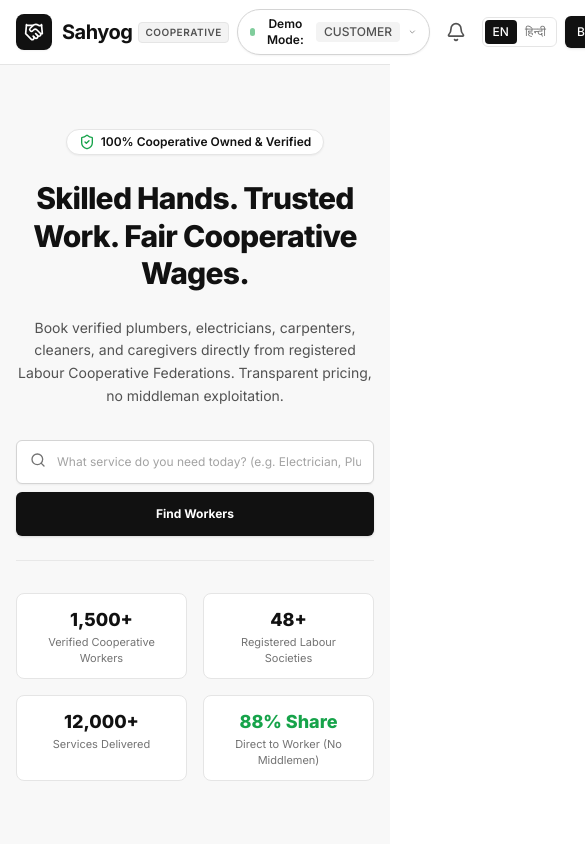
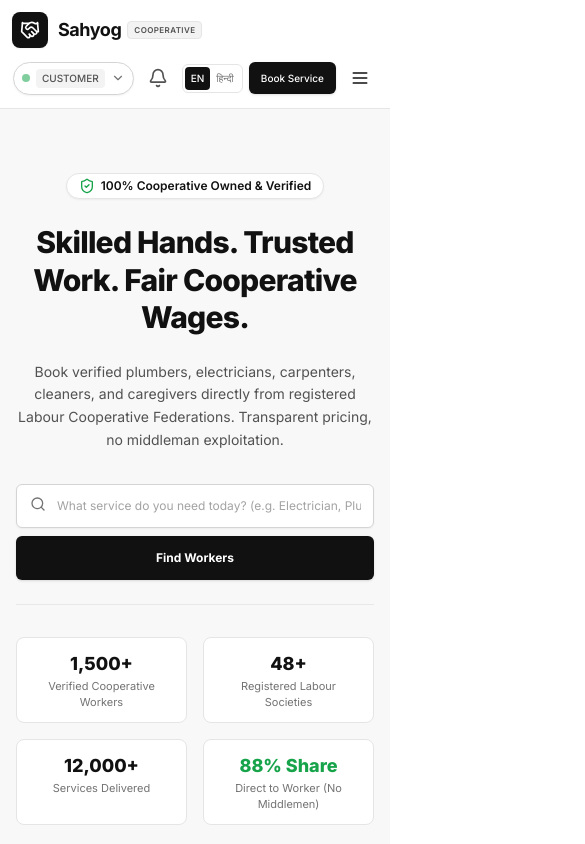
Before and after one commit to sagnikdevelops/Sahyog, a Next.js app: page / in a window 390 px wide. Shown: the top 844 px of the page, 585 px wide, since content can reach past the window. Built offline with nearby package versions, Linux system fonts and the light colour scheme.

Commit message:
Made it responsive

```diff
--- a/src/app/globals.css
+++ b/src/app/globals.css
@@ -34,6 +34,30 @@
     @apply bg-white text-sahyog-text font-sans antialiased;
     background-color: #FFFFFF;
     color: #171717;
+    overflow-x: hidden;
+  }
+
+  html {
+    overflow-x: hidden;
+  }
+
+  img,
+  svg,
+  video,
+  canvas {
+    display: block;
+    max-width: 100%;
+  }
+
+  button,
+  a {
+    -webkit-tap-highlight-color: transparent;
+  }
+}
+
+@media (max-width: 640px) {
+  .whitespace-nowrap {
+    white-space: normal;
   }
 }
 
--- a/src/components/shared/DemoRoleSwitcher.tsx
+++ b/src/components/shared/DemoRoleSwitcher.tsx
@@ -58,18 +58,18 @@ export function DemoRoleSwitcher() {
     <div className="relative">
       <button
         onClick={() => setIsOpen(!isOpen)}
-        className="flex items-center gap-2 px-3 py-1.5 rounded-full border border-[#D4D4D4] bg-white hover:bg-[#F8F8F8] transition-all shadow-sm text-xs font-medium text-[#171717]"
+        className="flex max-w-[220px] items-center gap-1.5 rounded-full border border-[#D4D4D4] bg-white px-2 py-1.5 text-[10px] font-medium text-[#171717] shadow-sm transition-all hover:bg-[#F8F8F8] sm:gap-2 sm:px-3 sm:text-xs"
       >
-        <span className="w-2 h-2 rounded-full bg-[#16A34A] animate-pulse" />
-        <span className="font-semibold text-[#111111]">Demo Mode:</span>
-        <span className="bg-[#F3F3F3] px-2 py-0.5 rounded text-[#525252]">
+        <span className="h-2 w-2 shrink-0 rounded-full bg-[#16A34A] animate-pulse" />
+        <span className="hidden font-semibold text-[#111111] sm:inline">Demo Mode:</span>
+        <span className="truncate rounded bg-[#F3F3F3] px-1.5 py-0.5 text-[#525252] sm:px-2">
           {currentRole.replace("_", " ")}
         </span>
-        <ChevronDown className="w-3.5 h-3.5 text-[#737373]" />
+        <ChevronDown className="h-3.5 w-3.5 shrink-0 text-[#737373]" />
       </button>
 
       {isOpen && (
-        <div className="absolute right-0 mt-2 w-80 rounded-lg border border-[#E5E5E5] bg-white shadow-xl p-3 z-50 animate-in fade-in-0 zoom-in-95">
+        <div className="absolute right-0 mt-2 w-[min(20rem,calc(100vw-1.5rem))] rounded-lg border border-[#E5E5E5] bg-white shadow-xl p-3 z-50 animate-in fade-in-0 zoom-in-95">
           <div className="flex items-center justify-between pb-2 border-b border-[#E5E5E5] mb-2">
             <div>
               <p className="text-xs font-bold text-[#111111]">Hackathon Role Switcher</p>
--- a/src/components/shared/LanguageSwitcher.tsx
+++ b/src/components/shared/LanguageSwitcher.tsx
@@ -8,10 +8,10 @@ export function LanguageSwitcher() {
   const { language, setLanguage } = useI18n();
 
   return (
-    <div className="flex items-center rounded-md border border-[#E5E5E5] bg-white p-0.5 text-xs">
+    <div className="flex items-center rounded-md border border-[#E5E5E5] bg-white p-0.5 text-[10px] sm:text-xs">
       <button
         onClick={() => setLanguage("en")}
-        className={`px-2 py-1 rounded transition-colors font-medium ${
+        className={`rounded px-1.5 py-1 font-medium transition-colors sm:px-2 ${
           language === "en"
             ? "bg-[#111111] text-white"
             : "text-[#737373] hover:text-[#111111]"
@@ -21,7 +21,7 @@ export function LanguageSwitcher() {
       </button>
       <button
         onClick={() => setLanguage("hi")}
-        className={`px-2 py-1 rounded transition-colors font-medium ${
+        className={`rounded px-1.5 py-1 font-medium transition-colors sm:px-2 ${
           language === "hi"
             ? "bg-[#111111] text-white"
             : "text-[#737373] hover:text-[#111111]"
--- a/src/components/shared/Navbar.tsx
+++ b/src/components/shared/Navbar.tsx
@@ -36,23 +36,23 @@ export function Navbar() {
 
   return (
     <header className="sticky top-0 z-40 w-full border-b border-[#E5E5E5] bg-white/95 backdrop-blur supports-[backdrop-filter]:bg-white/80">
-      <div className="max-w-7xl mx-auto flex h-16 items-center justify-between px-4 sm:px-6 lg:px-8">
-        {/* Brand Logo & Tagline */}
-        <div className="flex items-center gap-6">
-          <Link href="/" className="flex items-center gap-2.5 group">
-            <div className="w-9 h-9 rounded-lg bg-[#111111] flex items-center justify-center text-white shadow-sm group-hover:bg-[#262626] transition-colors">
-              <Handshake className="w-5 h-5 text-white" />
+      <div className="mx-auto flex max-w-7xl flex-col gap-3 px-3 py-3 sm:px-6 lg:h-16 lg:flex-row lg:items-center lg:justify-between lg:px-8 lg:py-0">
+        <div className="flex items-center justify-between gap-3 lg:gap-6">
+          {/* Brand Logo & Tagline */}
+          <Link href="/" className="group flex min-w-0 items-center gap-2.5">
+            <div className="flex h-9 w-9 items-center justify-center rounded-lg bg-[#111111] text-white shadow-sm transition-colors group-hover:bg-[#262626]">
+              <Handshake className="h-5 w-5 text-white" />
             </div>
-            <div className="flex flex-col">
+            <div className="flex min-w-0 flex-col">
               <div className="flex items-center gap-1.5">
-                <span className="text-xl font-bold tracking-tight text-[#111111]">
+                <span className="text-lg font-bold tracking-tight text-[#111111] sm:text-xl">
                   Sahyog
                 </span>
-                <span className="text-[10px] font-semibold uppercase tracking-wider bg-[#F3F3F3] text-[#525252] px-1.5 py-0.5 rounded border border-[#E5E5E5]">
+                <span className="rounded border border-[#E5E5E5] bg-[#F3F3F3] px-1.5 py-0.5 text-[8px] font-semibold uppercase tracking-wider text-[#525252] sm:text-[10px]">
                   Cooperative
                 </span>
               </div>
-              <span className="text-[10px] text-[#737373] hidden sm:inline-block">
+              <span className="hidden text-[10px] text-[#737373] sm:inline-block">
                 Connecting Cooperative Skills with Everyday Needs
               </span>
             </div>
@@ -66,7 +66,7 @@ export function Navbar() {
                 <Link
                   key={item.href}
                   href={item.href}
-                  className={`px-3 py-1.5 text-xs font-medium rounded-md transition-colors ${
+                  className={`rounded-md px-3 py-1.5 text-xs font-medium transition-colors ${
                     isActive
                       ? "bg-[#F3F3F3] text-[#111111] font-semibold"
                       : "text-[#525252] hover:text-[#111111] hover:bg-[#F8F8F8]"
@@ -80,15 +80,15 @@ export function Navbar() {
         </div>
 
         {/* Right Action Bar */}
-        <div className="flex items-center gap-2 sm:gap-3">
+        <div className="flex flex-wrap items-center justify-end gap-1.5 sm:gap-2 lg:gap-3">
           {/* Emergency Quick Action */}
-          <Link href="/customer/book?urgency=EMERGENCY">
+          <Link href="/customer/book?urgency=EMERGENCY" className="hidden sm:inline-flex">
             <Button
               variant="emergency"
               size="sm"
-              className="hidden sm:inline-flex items-center gap-1.5 text-xs shadow-sm"
+              className="items-center gap-1.5 text-[10px] shadow-sm sm:text-xs"
             >
-              <Flame className="w-3.5 h-3.5 fill-white" />
+              <Flame className="h-3.5 w-3.5 fill-white" />
               {t("nav.emergencyService")}
             </Button>
           </Link>
@@ -112,7 +112,7 @@ export function Navbar() {
                 : "/customer"
             }
           >
-            <Button variant="default" size="sm" className="text-xs">
+            <Button variant="default" size="sm" className="text-[10px] sm:text-xs">
               {currentRole === "WORKER"
                 ? "Worker App"
                 : currentRole === "SOCIETY_ADMIN" || currentRole === "FEDERATION_ADMIN"
@@ -124,10 +124,10 @@ export function Navbar() {
           {/* Mobile Menu Toggle */}
           <button
             onClick={() => setMobileMenuOpen(!mobileMenuOpen)}
-            className="lg:hidden p-2 rounded-md text-[#525252] hover:text-[#111111]"
+            className="rounded-md p-2 text-[#525252] hover:text-[#111111] lg:hidden"
             aria-label="Toggle menu"
           >
-            {mobileMenuOpen ? <X className="w-5 h-5" /> : <Menu className="w-5 h-5 text-[#111111]" />}
+            {mobileMenuOpen ? <X className="h-5 w-5" /> : <Menu className="h-5 w-5 text-[#111111]" />}
           </button>
         </div>
       </div>
```
Also changed, not shown: src/lib/auth/authHelpers.ts (added, +96 -0 lines), src/types/index.ts (+11 -0 lines), 2 other files (tests, documents, lock files or other folders).
